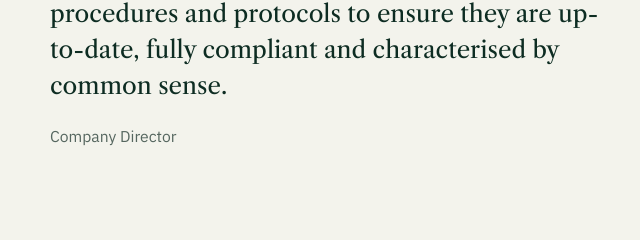
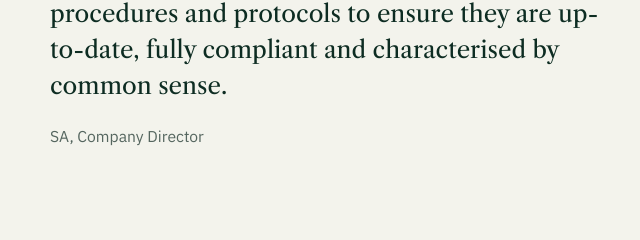
Before and after one commit to jparkersoftware/TheSchoolSafetyPartnership, a plain HTML site: page index.html in a window 1280 px wide. Shown: the part 4880-5120 px from the top of the page, 0-640 px from the left. Drawn offline with nearby package versions, Linux system fonts and the light colour scheme.

Commit message:
Use Clare's new photo; attribute first testimonial to SA, Company Director
Co-Authored-By: Claude Sonnet 5.5 <noreply@anthropic.com>

```diff
--- a/index.html
+++ b/index.html
@@ -347,7 +347,7 @@
     <div class="quotes">
       <figure>
         <blockquote><p>Having worked for years supporting schools across the spectrum of regulatory requirements, Clare is an obvious go-to person for compliance. She has a well-developed and pragmatic sense of what to prioritise, how policies and procedures should best be configured and what good record-keeping looks like. In an ever-changing world of regulations and best-practice guidance, Clare is ideally positioned to audit school policies, procedures and protocols to ensure they are up-to-date, fully compliant and characterised by common sense.</p></blockquote>
-        <figcaption>Company Director</figcaption>
+        <figcaption>SA, Company Director</figcaption>
       </figure>
       <figure>
         <blockquote><p>I have had the pleasure of working with Clare and I cannot recommend her highly enough. She brings a rare and invaluable balance of deep professional expertise and genuine human warmth to everything she does.</p></blockquote>
```
Also changed, not shown: images/clare-portrait.webp.
